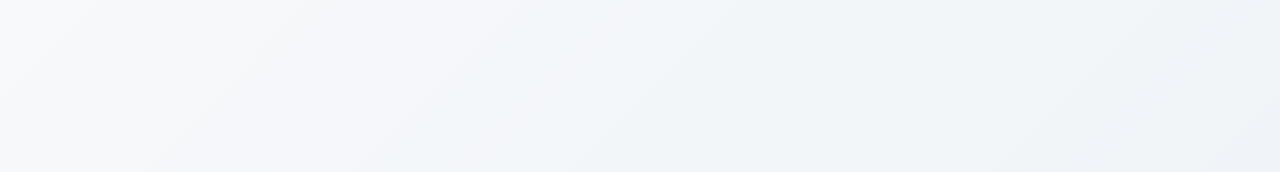
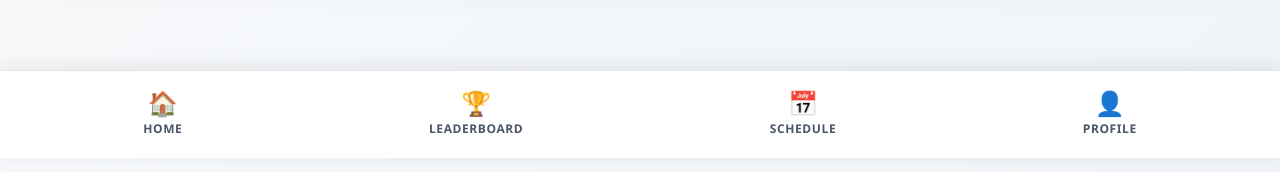
Before and after one commit to ahmedddddr/wild-academy, a React (Create React App) app in the folder frontend/: page /shop in a window 1280 px wide. Shown: the part 642-814 px from the top of the page. Built offline with nearby package versions, Linux system fonts and the light colour scheme; no server answers.

Commit message:
Add bottom toolbar to all kid pages and remove duplicate navigation from MainPage

```diff
--- a/frontend/src/pages/Leaderboard.css
+++ b/frontend/src/pages/Leaderboard.css
@@ -1,7 +1,7 @@
 .leaderboard-container {
   max-width: 800px;
   margin: 0 auto;
-  padding: 20px;
+  padding: 20px 20px 120px 20px;
   font-family: 'Segoe UI', Tahoma, Geneva, Verdana, sans-serif;
   background: linear-gradient(135deg, #fafbfc 0%, #f0f4f8 100%);
   min-height: 100vh;
@@ -257,7 +257,7 @@
 
 @media (max-width: 480px) {
   .leaderboard-container {
-    padding: 12px;
+    padding: 12px 12px 100px 12px;
   }
 
   .leaderboard-header {
@@ -324,3 +324,65 @@
     font-size: 0.95rem;
   }
 }
+
+/* Bottom Toolbar */
+.bottom-toolbar {
+  position: fixed;
+  bottom: 0;
+  left: 0;
+  right: 0;
+  display: flex;
+  justify-content: space-around;
+  align-items: center;
+  padding: 12px 20px;
+  background: rgba(255, 255, 255, 0.95);
+  border-top: 1px solid rgba(0, 0, 0, 0.1);
+  backdrop-filter: blur(10px);
+  box-shadow: 0 -4px 20px rgba(0, 0, 0, 0.08);
+  z-index: 100;
+}
+
+.toolbar-item {
+  display: flex;
+  flex-direction: column;
+  align-items: center;
+  gap: 4px;
+  padding: 8px 16px;
+  border-radius: 12px;
+  transition: all 0.3s ease;
+  cursor: pointer;
+}
+
+.toolbar-item:hover {
+  background: rgba(255, 84, 0, 0.1);
+  transform: translateY(-2px);
+}
+
+.toolbar-item:active {
+  transform: scale(0.95);
+}
+
+.toolbar-active {
+  background: rgba(255, 84, 0, 0.15);
+}
+
+.toolbar-active .toolbar-label {
+  color: #ff5400;
+}
+
+.toolbar-icon {
+  font-size: 1.5rem;
+  line-height: 1;
+}
+
+.toolbar-label {
+  font-size: 0.75rem;
+  font-weight: 600;
+  color: #4a5568;
+  text-transform: uppercase;
+  letter-spacing: 0.05em;
+}
+
+.toolbar-item:hover .toolbar-label {
+  color: #ff5400;
+}
--- a/frontend/src/pages/Leaderboard.js
+++ b/frontend/src/pages/Leaderboard.js
@@ -83,6 +83,25 @@ const Leaderboard = ({ user }) => {
         <p>Your Rank: {leaderboard.find(e => e.username === user.username)?.rank || 'N/A'}</p>
         <p>Your Points: {leaderboard.find(e => e.username === user.username)?.points || 0}</p>
       </div>
+
+      <nav className="bottom-toolbar">
+        <div className="toolbar-item" onClick={() => navigate('/main')}>
+          <span className="toolbar-icon">🏠</span>
+          <span className="toolbar-label">Home</span>
+        </div>
+        <div className="toolbar-item toolbar-active">
+          <span className="toolbar-icon">🏆</span>
+          <span className="toolbar-label">Leaderboard</span>
+        </div>
+        <div className="toolbar-item" onClick={() => navigate('/schedule')}>
+          <span className="toolbar-icon">📅</span>
+          <span className="toolbar-label">Schedule</span>
+        </div>
+        <div className="toolbar-item" onClick={() => navigate('/profile')}>
+          <span className="toolbar-icon">👤</span>
+          <span className="toolbar-label">Profile</span>
+        </div>
+      </nav>
     </div>
   );
 };
--- a/frontend/src/pages/MainPage.js
+++ b/frontend/src/pages/MainPage.js
@@ -57,11 +57,6 @@ const MainPage = ({ user }) => {
       <h1 className="dashboard-title">My Dashboard</h1>
 
       <div className="dashboard-grid">
-        <div className="dashboard-card" onClick={() => navigate('/schedule')}>
-          <FaCalendarAlt className="dashboard-icon" />
-          <p>My Schedule</p>
-        </div>
-
         <div className="dashboard-card" onClick={() => navigate('/media')}>
           <FaCamera className="dashboard-icon" />
           <p>Lost and Found</p>
@@ -70,11 +65,6 @@ const MainPage = ({ user }) => {
         <div className="dashboard-card" onClick={() => navigate('/chat')}>
           <FaComments className="dashboard-icon" />
           <p>Messages</p>
-        </div>
-
-        <div className="dashboard-card" onClick={() => navigate('/leaderboard')}>
-          <FaTrophy className="dashboard-icon" />
-          <p>Leaderboard</p>
         </div>
 
         <div className="dashboard-card" onClick={() => navigate('/activities')}>
--- a/frontend/src/pages/Profile.css
+++ b/frontend/src/pages/Profile.css
@@ -1,7 +1,7 @@
 .profile-container {
   max-width: 800px;
   margin: 40px auto;
-  padding: 40px;
+  padding: 40px 40px 120px 40px;
   border-radius: 24px;
   background: linear-gradient(135deg, #fafbfc 0%, #f0f4f8 100%);
   box-shadow: 0 8px 32px rgba(0, 0, 0, 0.08);
@@ -293,7 +293,7 @@
 @media (max-width: 768px) {
   .profile-container {
     margin: 20px;
-    padding: 20px;
+    padding: 20px 20px 100px 20px;
   }
 
   .profile-header {
@@ -303,6 +303,45 @@
 
   .profile-header h1 {
     font-size: 1.8rem;
+  }
+
+  .back-button,
+  .logout-btn {
+    width: 100%;
+    justify-content: center;
+  }
+
+  .profile-card {
+    padding: 25px;
+  }
+
+  .profile-avatar {
+    width: 80px;
+    height: 80px;
+  }
+
+  .avatar-icon {
+    font-size: 2rem;
+  }
+
+  .profile-name {
+    font-size: 1.5rem;
+  }
+
+  .profile-username {
+    font-size: 1rem;
+  }
+
+  .info-section,
+  .stats-section,
+  .purchases-section {
+    padding: 20px;
+  }
+
+  .info-section h3,
+  .stats-section h3,
+  .purchases-section h3 {
+    font-size: 1.2rem;
   }
 
   .info-grid,
@@ -316,3 +355,65 @@
     gap: 10px;
   }
 }
+
+/* Bottom Toolbar */
+.bottom-toolbar {
+  position: fixed;
+  bottom: 0;
+  left: 0;
+  right: 0;
+  display: flex;
+  justify-content: space-around;
+  align-items: center;
+  padding: 12px 20px;
+  background: rgba(255, 255, 255, 0.95);
+  border-top: 1px solid rgba(0, 0, 0, 0.1);
+  backdrop-filter: blur(10px);
+  box-shadow: 0 -4px 20px rgba(0, 0, 0, 0.08);
+  z-index: 100;
+}
+
+.toolbar-item {
+  display: flex;
+  flex-direction: column;
+  align-items: center;
+  gap: 4px;
+  padding: 8px 16px;
+  border-radius: 12px;
+  transition: all 0.3s ease;
+  cursor: pointer;
+}
+
+.toolbar-item:hover {
+  background: rgba(255, 84, 0, 0.1);
+  transform: translateY(-2px);
+}
+
+.toolbar-item:active {
+  transform: scale(0.95);
+}
+
+.toolbar-active {
+  background: rgba(255, 84, 0, 0.15);
+}
+
+.toolbar-active .toolbar-label {
+  color: #ff5400;
+}
+
+.toolbar-icon {
+  font-size: 1.5rem;
+  line-height: 1;
+}
+
+.toolbar-label {
+  font-size: 0.75rem;
+  font-weight: 600;
+  color: #4a5568;
+  text-transform: uppercase;
+  letter-spacing: 0.05em;
+}
+
+.toolbar-item:hover .toolbar-label {
+  color: #ff5400;
+}
--- a/frontend/src/pages/Profile.js
+++ b/frontend/src/pages/Profile.js
@@ -124,6 +124,25 @@ const Profile = ({ user }) => {
           )}
         </div>
       </div>
+
+      <nav className="bottom-toolbar">
+        <div className="toolbar-item" onClick={() => navigate('/main')}>
+          <span className="toolbar-icon">🏠</span>
+          <span className="toolbar-label">Home</span>
+        </div>
+        <div className="toolbar-item" onClick={() => navigate('/leaderboard')}>
+          <span className="toolbar-icon">🏆</span>
+          <span className="toolbar-label">Leaderboard</span>
+        </div>
+        <div className="toolbar-item" onClick={() => navigate('/schedule')}>
+          <span className="toolbar-icon">📅</span>
+          <span className="toolbar-label">Schedule</span>
+        </div>
+        <div className="toolbar-item toolbar-active">
+          <span className="toolbar-icon">👤</span>
+          <span className="toolbar-label">Profile</span>
+        </div>
+      </nav>
     </div>
   );
 };
--- a/frontend/src/pages/SchedulePage.css
+++ b/frontend/src/pages/SchedulePage.css
@@ -1,7 +1,7 @@
 .schedule-container {
   max-width: 1200px;
   margin: 0 auto;
-  padding: 40px 20px;
+  padding: 40px 20px 120px 20px;
   font-family: 'Segoe UI', Tahoma, Geneva, Verdana, sans-serif;
   background: linear-gradient(135deg, #fafbfc 0%, #f0f4f8 100%);
   min-height: 100vh;
@@ -228,7 +228,7 @@
 
 @media (max-width: 768px) {
   .schedule-container {
-    padding: 20px;
+    padding: 20px 20px 100px 20px;
   }
 
   .schedule-header {
@@ -303,7 +303,7 @@
 
 @media (max-width: 480px) {
   .schedule-container {
-    padding: 15px;
+    padding: 15px 15px 100px 15px;
   }
 
   .schedule-header {
@@ -380,3 +380,65 @@
     font-size: 0.9rem;
   }
 }
+
+/* Bottom Toolbar */
+.bottom-toolbar {
+  position: fixed;
+  bottom: 0;
+  left: 0;
+  right: 0;
+  display: flex;
+  justify-content: space-around;
+  align-items: center;
+  padding: 12px 20px;
+  background: rgba(255, 255, 255, 0.95);
+  border-top: 1px solid rgba(0, 0, 0, 0.1);
+  backdrop-filter: blur(10px);
+  box-shadow: 0 -4px 20px rgba(0, 0, 0, 0.08);
+  z-index: 100;
+}
+
+.toolbar-item {
+  display: flex;
+  flex-direction: column;
+  align-items: center;
+  gap: 4px;
+  padding: 8px 16px;
+  border-radius: 12px;
+  transition: all 0.3s ease;
+  cursor: pointer;
+}
+
+.toolbar-item:hover {
+  background: rgba(255, 84, 0, 0.1);
+  transform: translateY(-2px);
+}
+
+.toolbar-item:active {
+  transform: scale(0.95);
+}
+
+.toolbar-active {
+  background: rgba(255, 84, 0, 0.15);
+}
+
+.toolbar-active .toolbar-label {
+  color: #ff5400;
+}
+
+.toolbar-icon {
+  font-size: 1.5rem;
+  line-height: 1;
+}
+
+.toolbar-label {
+  font-size: 0.75rem;
+  font-weight: 600;
+  color: #4a5568;
+  text-transform: uppercase;
+  letter-spacing: 0.05em;
+}
+
+.toolbar-item:hover .toolbar-label {
+  color: #ff5400;
+}
--- a/frontend/src/pages/SchedulePage.js
+++ b/frontend/src/pages/SchedulePage.js
@@ -127,6 +127,25 @@ const SchedulePage = ({ user }) => {
           </div>
         )}
       </div>
+
+      <nav className="bottom-toolbar">
+        <div className="toolbar-item" onClick={() => navigate('/main')}>
+          <span className="toolbar-icon">🏠</span>
+          <span className="toolbar-label">Home</span>
+        </div>
+        <div className="toolbar-item" onClick={() => navigate('/leaderboard')}>
+          <span className="toolbar-icon">🏆</span>
+          <span className="toolbar-label">Leaderboard</span>
+        </div>
+        <div className="toolbar-item toolbar-active">
+          <span className="toolbar-icon">📅</span>
+          <span className="toolbar-label">Schedule</span>
+        </div>
+        <div className="toolbar-item" onClick={() => navigate('/profile')}>
+          <span className="toolbar-icon">👤</span>
+          <span className="toolbar-label">Profile</span>
+        </div>
+      </nav>
     </div>
   );
 };
--- a/frontend/src/pages/Shop.css
+++ b/frontend/src/pages/Shop.css
@@ -1,7 +1,7 @@
 .shop-container {
   max-width: 1200px;
   margin: 40px auto;
-  padding: 40px;
+  padding: 40px 40px 120px 40px;
   border-radius: 24px;
   background: linear-gradient(135deg, #fafbfc 0%, #f0f4f8 100%);
   box-shadow: 0 8px 32px rgba(0, 0, 0, 0.08);
@@ -271,7 +271,7 @@
 @media (max-width: 768px) {
   .shop-container {
     margin: 20px;
-    padding: 20px;
+    padding: 20px 20px 100px 20px;
   }
 
   .shop-header {
@@ -288,3 +288,57 @@
     grid-template-columns: 1fr;
   }
 }
+
+/* Bottom Toolbar */
+.bottom-toolbar {
+  position: fixed;
+  bottom: 0;
+  left: 0;
+  right: 0;
+  display: flex;
+  justify-content: space-around;
+  align-items: center;
+  padding: 12px 20px;
+  background: rgba(255, 255, 255, 0.95);
+  border-top: 1px solid rgba(0, 0, 0, 0.1);
+  backdrop-filter: blur(10px);
+  box-shadow: 0 -4px 20px rgba(0, 0, 0, 0.08);
+  z-index: 100;
+}
+
+.toolbar-item {
+  display: flex;
+  flex-direction: column;
+  align-items: center;
+  gap: 4px;
+  padding: 8px 16px;
+  border-radius: 12px;
+  transition: all 0.3s ease;
+  cursor: pointer;
+}
+
+.toolbar-item:hover {
+  background: rgba(255, 84, 0, 0.1);
+  transform: translateY(-2px);
+}
+
+.toolbar-item:active {
+  transform: scale(0.95);
+}
+
+.toolbar-icon {
+  font-size: 1.5rem;
+  line-height: 1;
+}
+
+.toolbar-label {
+  font-size: 0.75rem;
+  font-weight: 600;
+  color: #4a5568;
+  text-transform: uppercase;
+  letter-spacing: 0.05em;
+}
+
+.toolbar-item:hover .toolbar-label {
+  color: #ff5400;
+}
--- a/frontend/src/pages/Shop.js
+++ b/frontend/src/pages/Shop.js
@@ -189,6 +189,25 @@ const Shop = ({ user }) => {
           )}
         </div>
       )}
+
+      <nav className="bottom-toolbar">
+        <div className="toolbar-item" onClick={() => navigate('/main')}>
+          <span className="toolbar-icon">🏠</span>
+          <span className="toolbar-label">Home</span>
+        </div>
+        <div className="toolbar-item" onClick={() => navigate('/leaderboard')}>
+          <span className="toolbar-icon">🏆</span>
+          <span className="toolbar-label">Leaderboard</span>
+        </div>
+        <div className="toolbar-item" onClick={() => navigate('/schedule')}>
+          <span className="toolbar-icon">📅</span>
+          <span className="toolbar-label">Schedule</span>
+        </div>
+        <div className="toolbar-item" onClick={() => navigate('/profile')}>
+          <span className="toolbar-icon">👤</span>
+          <span className="toolbar-label">Profile</span>
+        </div>
+      </nav>
     </div>
   );
 };
```
